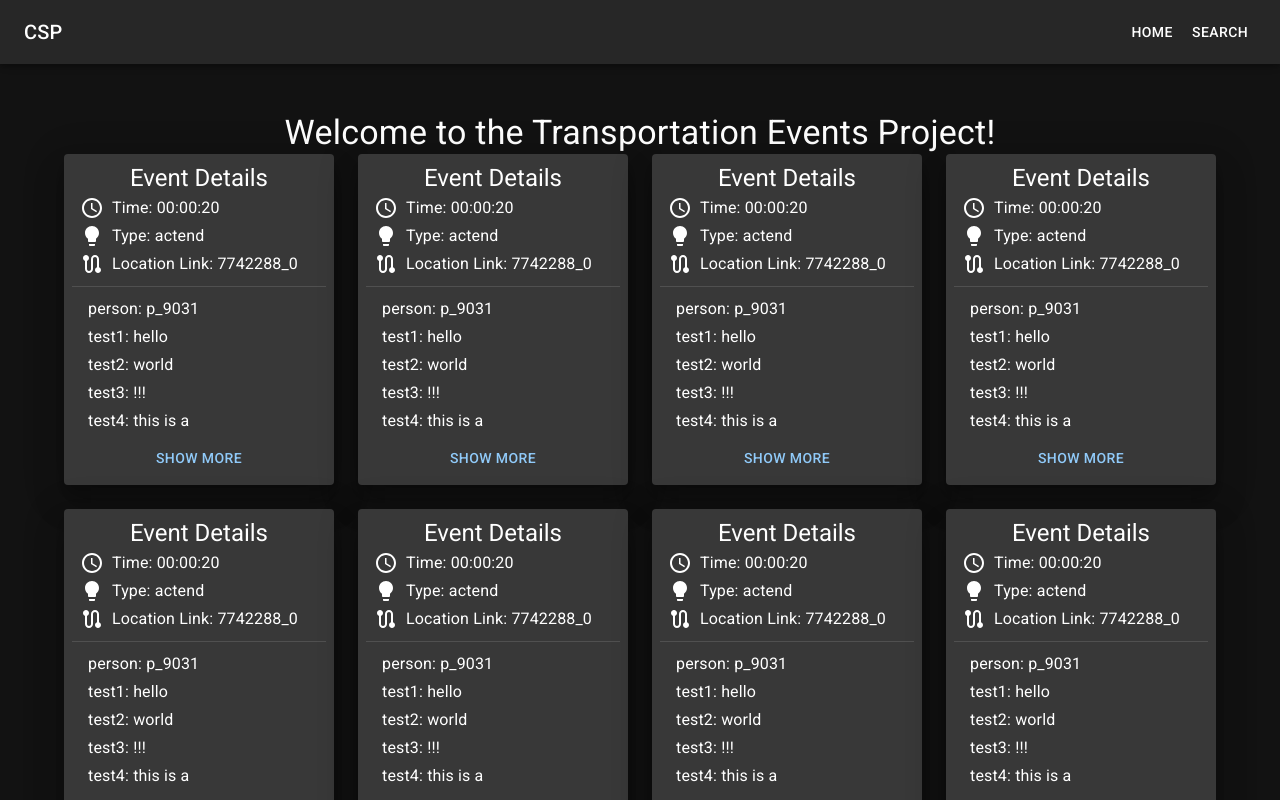
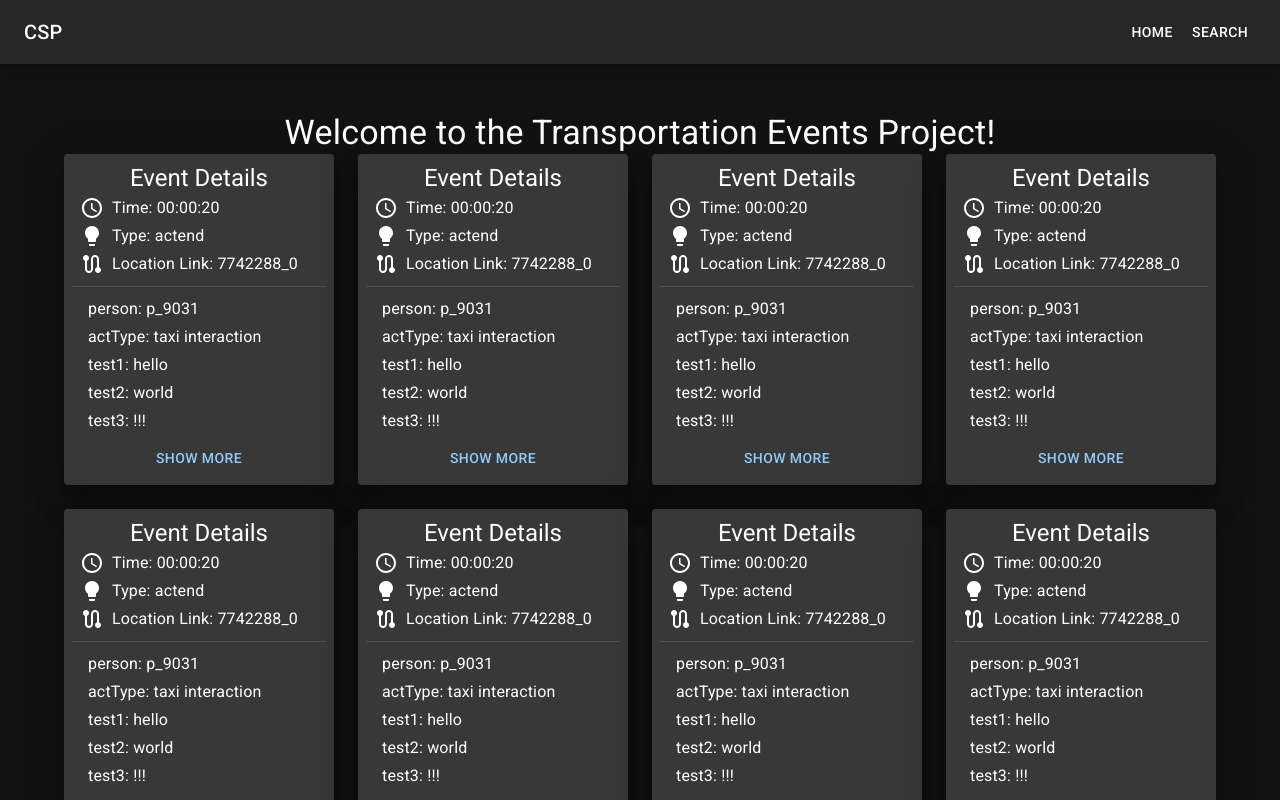
Before and after one commit to KINGTUT10101/TransportationEventsProject, a React (Create React App) app in the folder client/: page / in a window 1280 px wide. Shown: the top 800 px of the page. Built offline with nearby package versions, Linux system fonts and the light colour scheme.

Commit message:
Improve event details component Displays link attribute conditionally

```diff
--- a/client/src/components/EventDetails.js
+++ b/client/src/components/EventDetails.js
@@ -9,10 +9,9 @@ import RouteIcon from '@mui/icons-material/Route';
 const commonAttributes = new Set([
   "time",
   "type",
-  "link",
 ])
 const blacklistedAttributes = new Set([
-  "actType"
+  "link",
 ])
 
 function getEventAttributes (event) {
@@ -72,12 +71,15 @@ export default function LinkDetails() {
         </Box>
 
         {/* Link */}
+        {
+          event.link != undefined &&
           <Box sx={{display: "flex", alignItems: "center"}} paddingX={1}>
             <RouteIcon />
             <Typography align="left" variant="subtitle1" paddingX={1}>
               Location Link: {event.link}
             </Typography>
           </Box>
+        }
 
         <Divider textAlign="left" style={{ marginTop: '0.5rem', marginBottom: '0.5rem' }} />
 
```
Lines whose indentation alone changed are shown as unchanged.
